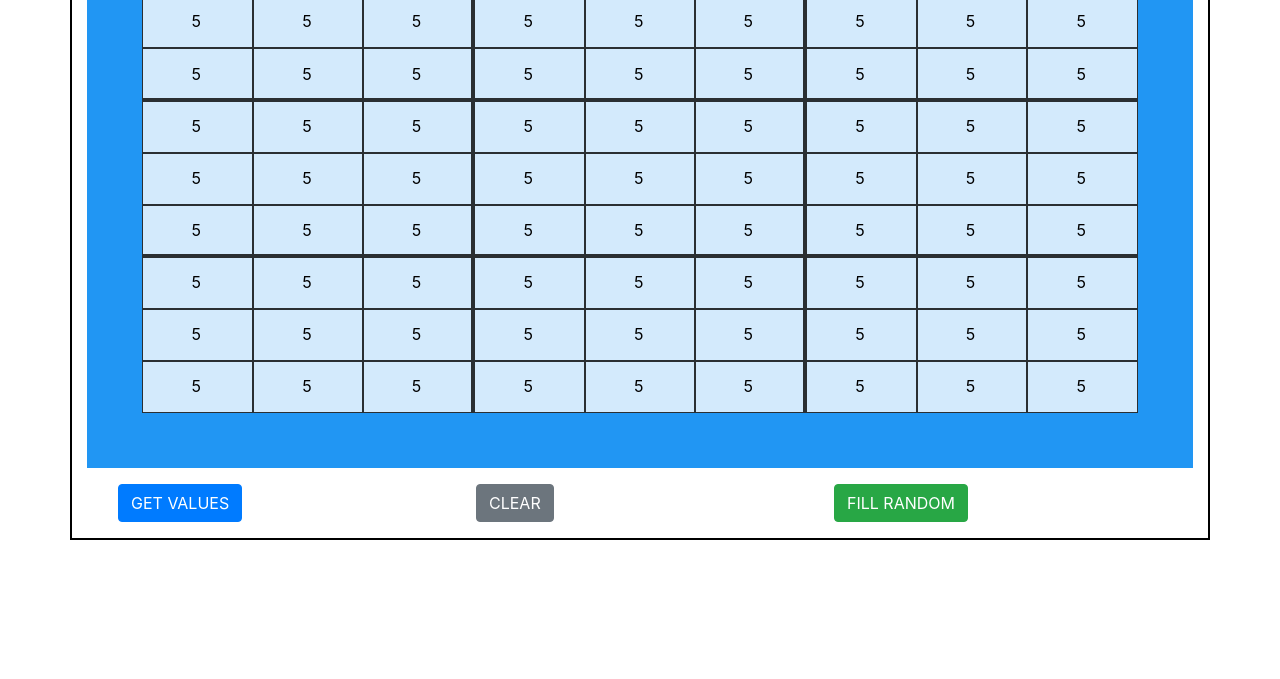
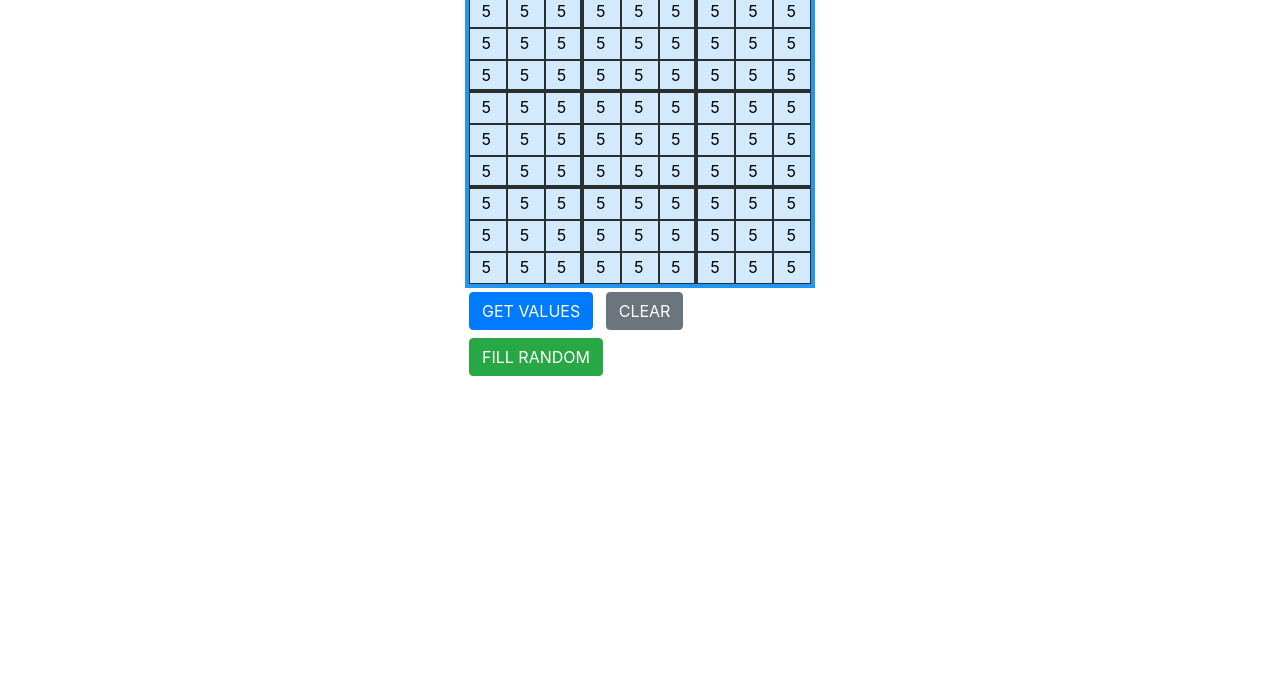
Before and after one commit to Srinithya18/SUDOKU, a plain HTML site: page index.html in a window 1280 px wide. Shown: the part 121-800 px from the top of the page. Drawn offline with nearby package versions, Linux system fonts and the light colour scheme.

Commit message:
layout alignment fixed

```diff
--- a/index.html
+++ b/index.html
@@ -16,12 +16,13 @@
       crossorigin="anonymous"
     />
     <link rel="stylesheet" href="style.css" />
-    <title>Hello, world!</title>
+    <title>SUDOKU SOLVER</title>
   </head>
   <body>
-    <div class="container mt-2" style="border: 2px solid black">
+    <h2 class="display-2 text-center">SUDOKU SOLVER</h2>
+    <div class="container">
         <div class="row">
-            <div class="col">
+            <div class="col-md-4 offset-md-4">
                 <div class="grid-container">
                     <!-- ROW 1 -->
                     <div class="grid-item">
@@ -279,15 +280,12 @@
                 </div>
             </div>
         </div>
-        <div class="row m-3 d-flex justify-content-around">
-            <div class="col">
-              <button type="button" class="btn btn-primary" id="get"> GET VALUES</button>
-            </div>
-            <div class="col">
-              <button type="button" class="btn btn-secondary" id="clear"> CLEAR</button>
-            </div>
-            <div class="col">
-              <button type="button" class="btn btn-success" id="fill"> FILL RANDOM</button>
+        <div class="row">
+            <div class="col-4 offset-md-4">
+              <button type="button" class="btn btn-primary m-1" id="get"> GET VALUES</button>
+              <button type="button" class="btn btn-secondary m-1" id="clear"> CLEAR</button>
+              <button type="button" class="btn btn-success m-1" id="fill"> FILL RANDOM</button>
+
             </div>
         </div>
     </div>
--- a/style.css
+++ b/style.css
@@ -12,8 +12,8 @@
 } */
 
 .input {
-  font-size: 16px;
-  font-size: max(16px, 1em);
+  /* font-size: 2rem; */
+  font-size: max(16px, 0.5rem);
   font-family: inherit;
   /* padding: 0.55em 0.55em; */
   /* margin: 0.55em 0.55em; */
@@ -56,7 +56,10 @@
   /* input[type="text"]{font: 15px/24px 'Muli', sans-serif; color: #333; width: 100%; box-sizing: border-box; letter-spacing: 1px;
     display: flex;
     } */
-
+    .outfit{
+        max-width: 50%;
+        margin: auto;
+    }
     .grid-container {
         display: grid;
         grid-template-columns: repeat(9, 1fr);
@@ -64,14 +67,14 @@
         grid-column-gap: 0px;
         grid-row-gap: 0px;
         background-color: #2196F3;
-        padding: 5%;
+        padding: 1%;
         /* max-width: 80%; */
       }
       .grid-item {
         background-color: rgba(255, 255, 255, 0.8);
         border: 1px solid rgba(0, 0, 0, 0.8);
-        padding: 10%;
-        font-size: 3 rem;
+        padding: 1px 1px;
+        font-size: 2 rem;
         text-align: center;
       }
       .grid-item.br-right{
```
